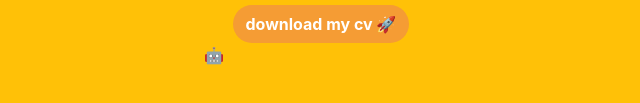
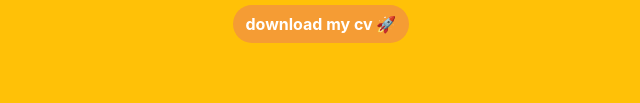
Before and after one commit to JugurthaK/personal-website, a plain HTML site: page index.html in a window 1280 px wide. Shown: the part 381-484 px from the top of the page, 319-959 px from the left. Drawn offline with nearby package versions, Linux system fonts and the light colour scheme.

Commit message:
Correcting

```diff
--- a/index.html
+++ b/index.html
@@ -34,11 +34,6 @@
             </div>
             <div class="container mt-2">
                 <a href="./docs/cv_jugurtha.pdf" class="btn btn-white">download my cv 🚀</a>
-                <div class="row">
-                    <div class="col-md-2">
-                        <a href="">🤖</a>
-                    </div>
-                </div>
             </div>
         </div>
     </div>
```
